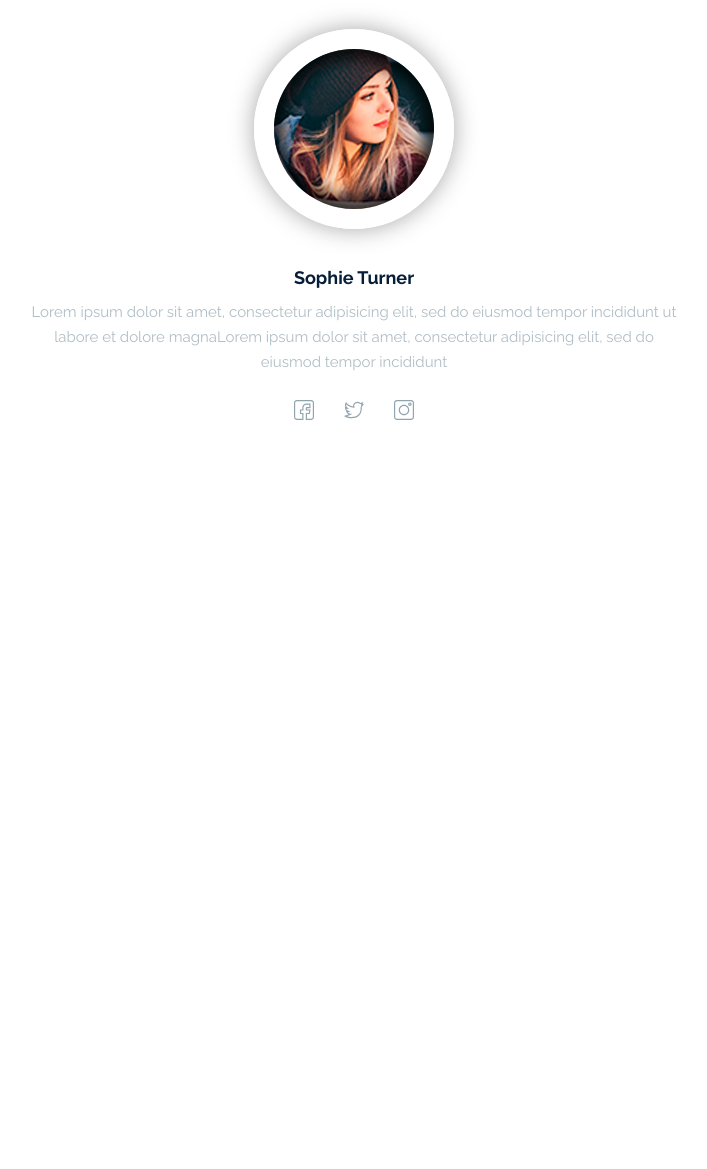
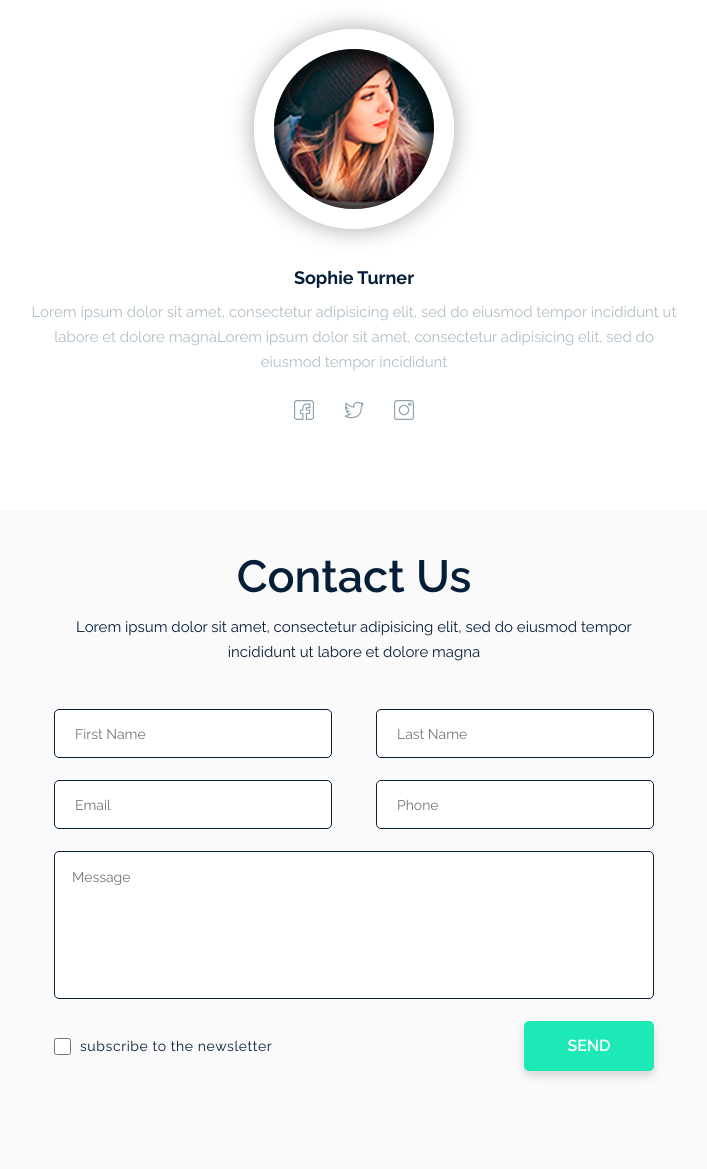
Before and after one commit to heystrager/DartService, a website: page app/pug/index.pug in a window 1280 px wide. Shown: the part 3438-4607 px from the top of the page, without its empty margins (286-993 px from the left). Before the commit the page ends 3858 px from the top, so only its background shows below. Drawn offline with nearby package versions, Linux system fonts and the light colour scheme; files that its build step writes are made by us from their sources; files whose address does not match are found by name.

Commit message:
блок с формой

```diff
--- a/app/pug/index.pug
+++ b/app/pug/index.pug
@@ -18,5 +18,6 @@ html(lang="en")
     include modules/services.pug
     include modules/feedback.pug
     include modules/boss.pug
+    include modules/contacts.pug
     script(src="js/libs.min.js")
     script(src="js/scripts.js")
--- /dev/null
+++ b/app/pug/modules/contacts.pug
@@ -0,0 +1,21 @@
+.contacts.block
+  .contacts__wrapper.block-wrapper
+    .contacts__background
+    .contacts__header
+      .contacts__header-title Contact Us
+      .contacts__header-description Lorem ipsum dolor sit amet, consectetur adipisicing elit, sed do eiusmod tempor incididunt ut labore et dolore magna
+    .contacts__form
+      form.contacts-form(action="#")
+        .contacts-form__row
+          input.contacts-form__text(type="text" placeholder="First Name" required)
+          input.contacts-form__text(type="text" placeholder="Last Name" required)
+        .contacts-form__row
+          input.contacts-form__text(type="text" placeholder="Email" required)
+          input.contacts-form__text.js-phone(type="text" placeholder="Phone" required)
+        .contacts-form__row
+          textarea.contacts-form__message(name="comment" value="comment" placeholder="Message" required)
+        .contacts-form__row
+          .contacts-form__checkbox
+            input(type="checkbox" id="sub" name="sub")
+            label(for="sub") subscribe to the newsletter
+          input.contacts-form__submit(type="submit" value="send")
--- a/app/scss/modules/boss.scss
+++ b/app/scss/modules/boss.scss
@@ -1,6 +1,8 @@
 .boss {
+
   &__wrapper {
     position: relative;
+    padding-bottom: 90px;
     text-align: center;
     font-family: $font-main;
   }
--- /dev/null
+++ b/app/scss/modules/contacts.scss
@@ -0,0 +1,95 @@
+.contacts {
+  position: relative;
+  &__wrapper {
+    max-width: 600px;
+    padding-bottom: 82px;
+    padding-top: 41px;
+  }
+  &__background {
+    position: absolute;
+    top: 0;
+    left: 0;
+    right: 0;
+    bottom: 0;
+    background-color: #fafafa;
+  }
+  &__header {
+    position: relative;
+    margin-bottom: 44px;
+    font-family: $font-main;
+    color: $color-dark-blue;
+    text-align: center;
+  }
+  &__header-title {
+    margin-bottom: 12px;
+    font-size: 45px;
+    font-weight: 600;
+  }
+  &__header-description {
+    font-size: $font-size-main;
+    line-height: 25px;
+  }
+}
+.contacts-form {
+  position: relative;
+  font-family: $font-main;
+  color: $color-dark-blue;
+  &__row {
+    display: flex;
+    justify-content: space-between;
+  }
+  &__text {
+    flex: 0 1 278px;
+    margin-bottom: 22px;
+    padding: 20px;
+    max-width: 278px;
+    height: 49px;
+    border-radius: 5px;
+    border: 1px solid $color-dark-blue;
+    font-size: 14px;
+  }
+  &__message {
+    flex: 0 1 100%;
+    margin-bottom: 22px;
+    padding: 17px;
+    resize: none;
+    border-radius: 5px;
+    border: 1px solid $color-dark-blue;
+    max-width: 100%;
+    height: 148px;
+    font-size: 14px;
+  }
+  &__checkbox {
+    display: flex;
+    align-items: center;
+    input {
+      margin-right: 9px;
+      width: 17px;
+      height: 17px;
+      cursor: pointer;
+    }
+    label {
+      font-size: 14px;
+      letter-spacing: 0.6px;
+    }
+  }
+  &__submit {
+    width: 130px;
+    height: 50px;
+    border: none;
+    outline: none;
+    cursor: pointer;
+    border-radius: 5px;
+    background-color: $color-green;
+    box-shadow: 0px 5px 10px 0px rgba(0, 0, 0, 0.15);
+    font-size: 16px;
+    text-transform: uppercase;
+    color: $color-white;
+    font-weight: 600;
+    transition: all $transition-main;
+    &:hover,
+    &:focus {
+      background-color: $color-dark-blue;
+    }
+  }
+}
--- a/app/scss/style.scss
+++ b/app/scss/style.scss
@@ -11,3 +11,4 @@
 @import 'modules/feedback.scss';
 @import 'modules/boss.scss';
 @import 'modules/socials.scss';
+@import 'modules/contacts.scss';
```
Also changed, not shown: app/css/style.css, app/index.html.
